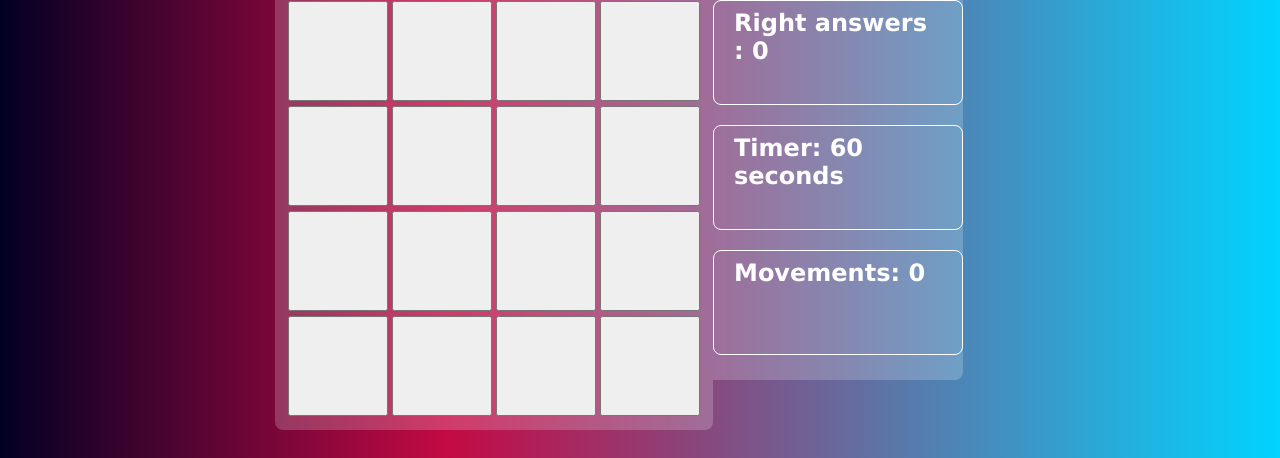
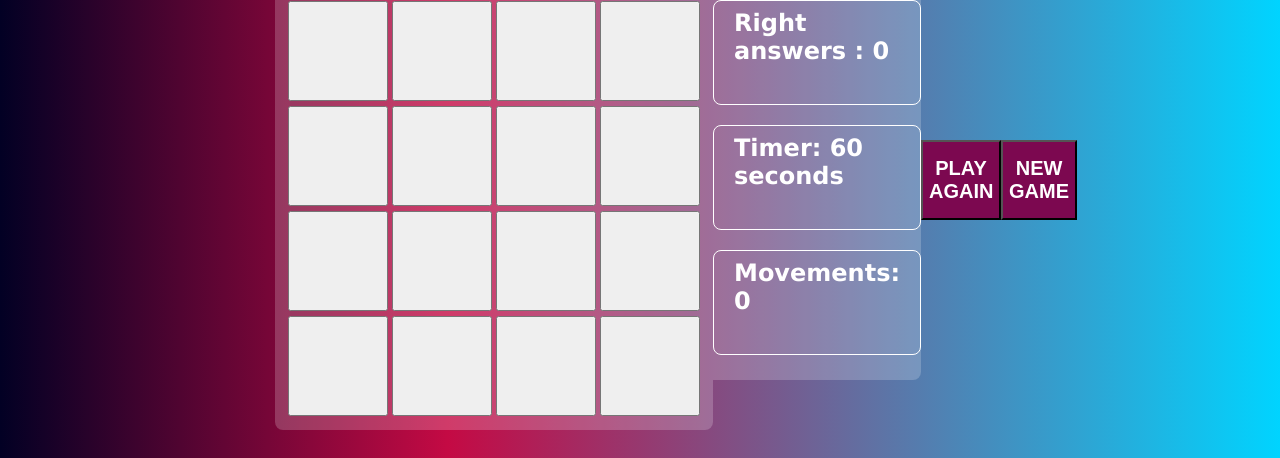
Before and after one commit to martinamicaela/memorygame, a plain HTML site: page index.html in a window 1280 px wide. Shown: the part 170-628 px from the top of the page. Drawn offline with Linux system fonts and the light colour scheme.

Commit message:
add play again and new game btn and function

```diff
--- a/assets/css/style.css
+++ b/assets/css/style.css
@@ -31,6 +31,25 @@ button{
 
 }
 
+#playb{
+    height: 80px;
+    width: 80px;
+    background-color: rgb(124, 8, 80);
+    font-size: 20px;
+    color: rgb(255, 255, 255);
+    font-weight: bold;
+}
+
+#newg{
+    height: 80px;
+    width: 80px;
+    background-color: rgb(124, 8, 80);
+    font-size: 20px;
+    color: rgb(255, 255, 255);
+    font-weight: bold;
+
+}
+
 button:hover{
     cursor: pointer;
 }
--- a/assets/js/script.js
+++ b/assets/js/script.js
@@ -16,6 +16,8 @@ let regressiveTime=null;
 let showMovements=document.getElementById('movements');
 let showRightAnswers=document.getElementById('right-answers');
 let showTime=document.getElementById('timeLeft');
+let playagainb=document.getElementById('playb');
+
 
 
 //random numbers generation
@@ -43,11 +45,36 @@ function blocktheCards(){
   }
 }
 
+function playAgain(playagainb){
+  for (let i=0; i<=15; i++){
+    let playagainCard= document.getElementById(i);
+    playagainCard.innerHTML='';
+    playagainCard.disabled=false;
+    uncoveredCards= 0;
+    movements=0;
+    rightAnswers=0;
+    //timerTotal=0;//
+    clearInterval(regressiveTime);
+    timerTotal=60;
+    timer=false;
+    showMovements.innerHTML=`Movimientos:${movements}`;
+    showRightAnswers.innerHTML=`Right Answers:${rightAnswers}`;
+    showTime.innerHTML=`Time: ${timerTotal} seconds`;
+
+  }
+
+}
+
+function newGame(){
+  window.location.reload();
+}
+
 //main function
 function uncover(id){
   if(timer==false){
     countTime();
     timer=true;
+
   }
     uncoveredCards++;
     console.log(uncoveredCards)
--- a/index.html
+++ b/index.html
@@ -49,6 +49,9 @@
             <h2 id="timeLeft" class="statistics">Timer: 60 seconds</h2>
             <h2 id="movements" class="statistics">Movements: 0</h2>
         </section>
+        <button id="playb" onclick="playAgain()">PLAY AGAIN</button>
+        <button id="newg" onclick="newGame()">NEW GAME</button>
+
     </main>
     <footer>
       <p>😄 Memory game  <a href="https://github.com/martinamicaela" target="_blank"><i class="fa-brands fa-github"></i> Martina</a></p>
```
